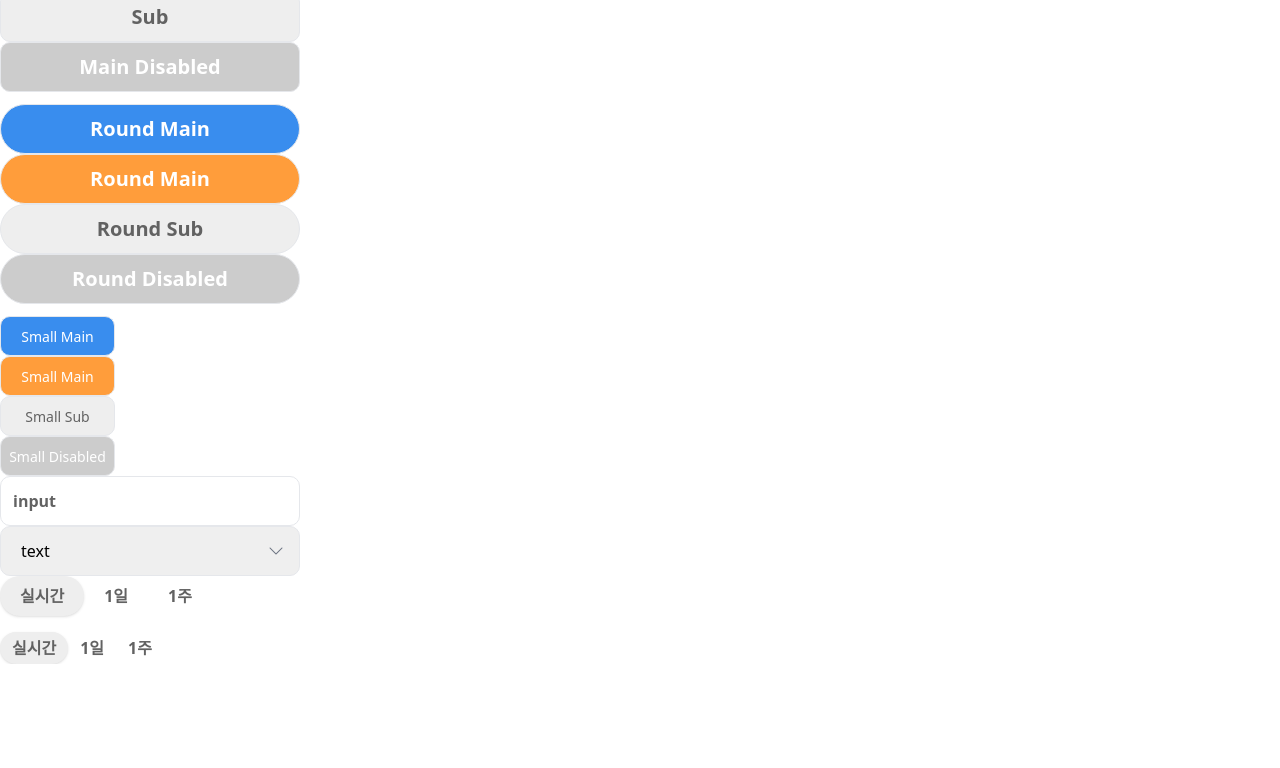
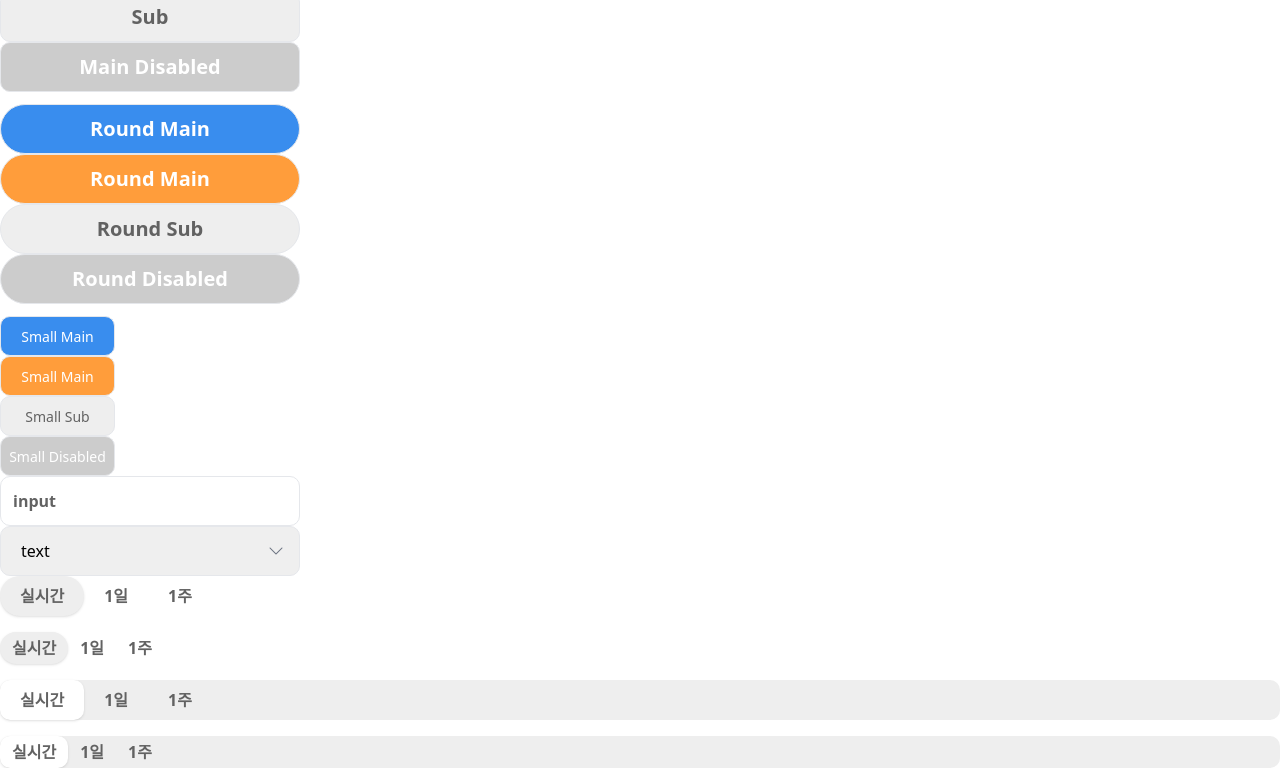
Before and after one commit to IT-s-Okay-to-Lose/FE, a React (Vite) app: page / in a window 1280 px wide. Shown: the part 835-1603 px from the top of the page. Before the commit the page ends 1499 px from the top, so only its background shows below. Built offline with nearby package versions, Linux system fonts and the light colour scheme.

Commit message:
Feat: BoxTab 디자인 제외 생성

```diff
--- a/src/app/App.tsx
+++ b/src/app/App.tsx
@@ -3,6 +3,7 @@ import Card from "@/shared/components/atoms/Card";
 import Input from "@/shared/components/atoms/Input";
 import Select from "@/shared/components/atoms/Select";
 import Typography from "@/shared/components/atoms/Typography";
+import BoxTab from "@/shared/components/molecules/BoxTab";
 import RoundTab from "@/shared/components/molecules/RoundTab";
 import { useState } from "react";
 
@@ -72,6 +73,8 @@ function App() {
       <div className="flex flex-col gap-4">
         <RoundTab.Default options={options} value={tab1} onChange={setTab1} />
         <RoundTab.Small options={options} value={tab2} onChange={setTab2} />
+        <BoxTab.Default options={options} value={tab1} onChange={setTab1} />
+        <BoxTab.Small options={options} value={tab2} onChange={setTab2} />
       </div>
 
       {/* <Chart data={candleData} width={700} height={400} />
--- /dev/null
+++ b/src/shared/components/molecules/BoxTab.tsx
@@ -0,0 +1,49 @@
+import cn from "@/shared/utils/cn";
+import React from "react";
+import Typography from "../atoms/Typography";
+
+interface ToggleTabProps {
+  options: string[];
+  value: string;
+  onChange: (value: string) => void;
+}
+
+interface ToggleTabProps {
+  options: string[];
+  value: string;
+  onChange: (value: string) => void;
+  className?: string;
+}
+
+const createRoundTab = (sizeClass: string) => {
+  const Tab: React.FC<ToggleTabProps> = ({
+    options,
+    value,
+    onChange,
+    className,
+  }) => (
+    <div className={cn(" w-full rounded-md gap-2 bg-otl-sub", className)}>
+      {options.map((option) => (
+        <button
+          key={option}
+          onClick={() => onChange(option)}
+          className={cn(
+            "rounded-md font-semibold text-otl-gray transition",
+            sizeClass,
+            option === value ? "bg-white shadow" : "hover:bg-white"
+          )}
+        >
+          <Typography.P1>{option}</Typography.P1>
+        </button>
+      ))}
+    </div>
+  );
+  return Tab;
+};
+
+const BoxTab = {
+  Default: createRoundTab("px-5 py-2 text-sm"),
+  Small: createRoundTab("px-3 py-1 text-xs"),
+};
+
+export default BoxTab;
```
